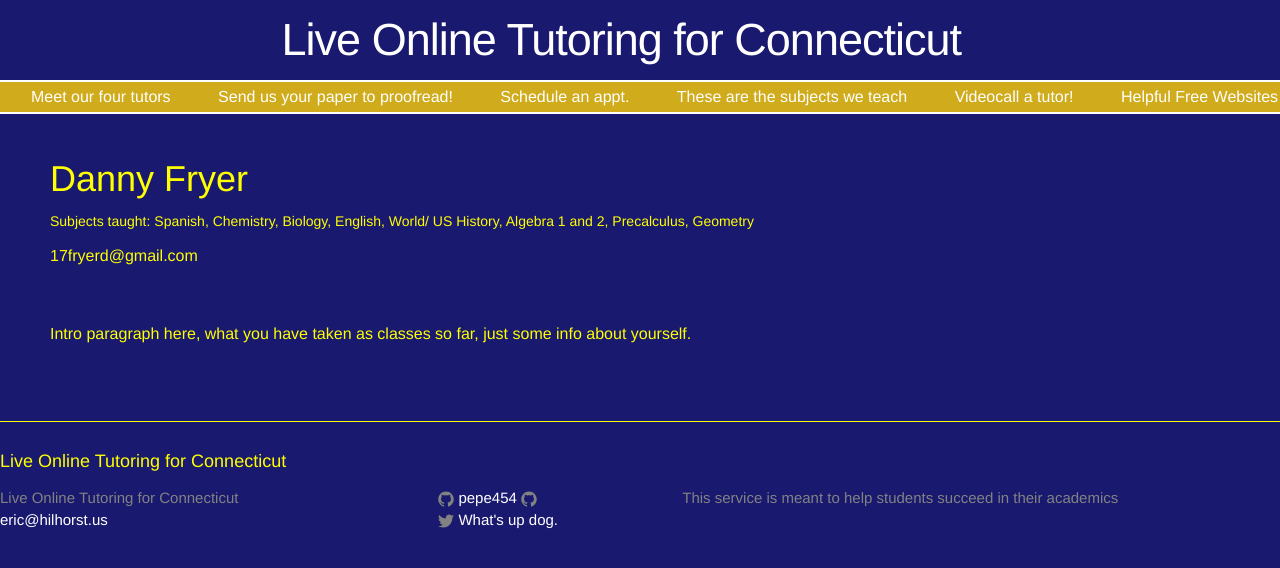
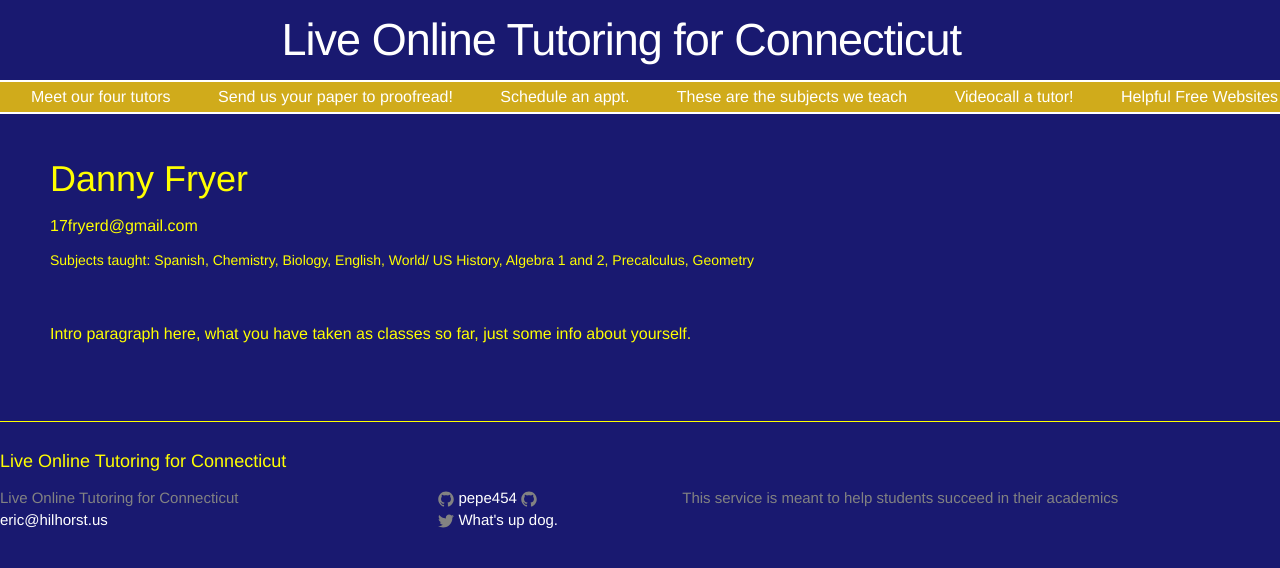
Before and after one commit to pepe454/pepe454.github.io, a Jekyll site: the page built from nav-bar/tutor-profiles/Danny.html, in a window 1280 px wide. Shown: the top 568 px of the page. Built offline with Jekyll 4.4.1, drawn with Linux system fonts in a browser that asks for light colours; part of the change alters nothing that is shown.

```diff
--- a/nav-bar/tutor-profiles/Danny.html
+++ b/nav-bar/tutor-profiles/Danny.html
@@ -5,8 +5,8 @@ layout: default
 <!-- Replace values with info  -->
   <header class="post-header">
     <h1>Danny Fryer</h1>
+    <p>17fryerd@gmail.com</p>
     <h5>Subjects taught: Spanish, Chemistry, Biology, English, World/ US History, Algebra 1 and 2, Precalculus, Geometry</h5>
-    <p>17fryerd@gmail.com</p>
   </header>
   <br>
   <div class="post-content" itemprop="articleBody">
```
